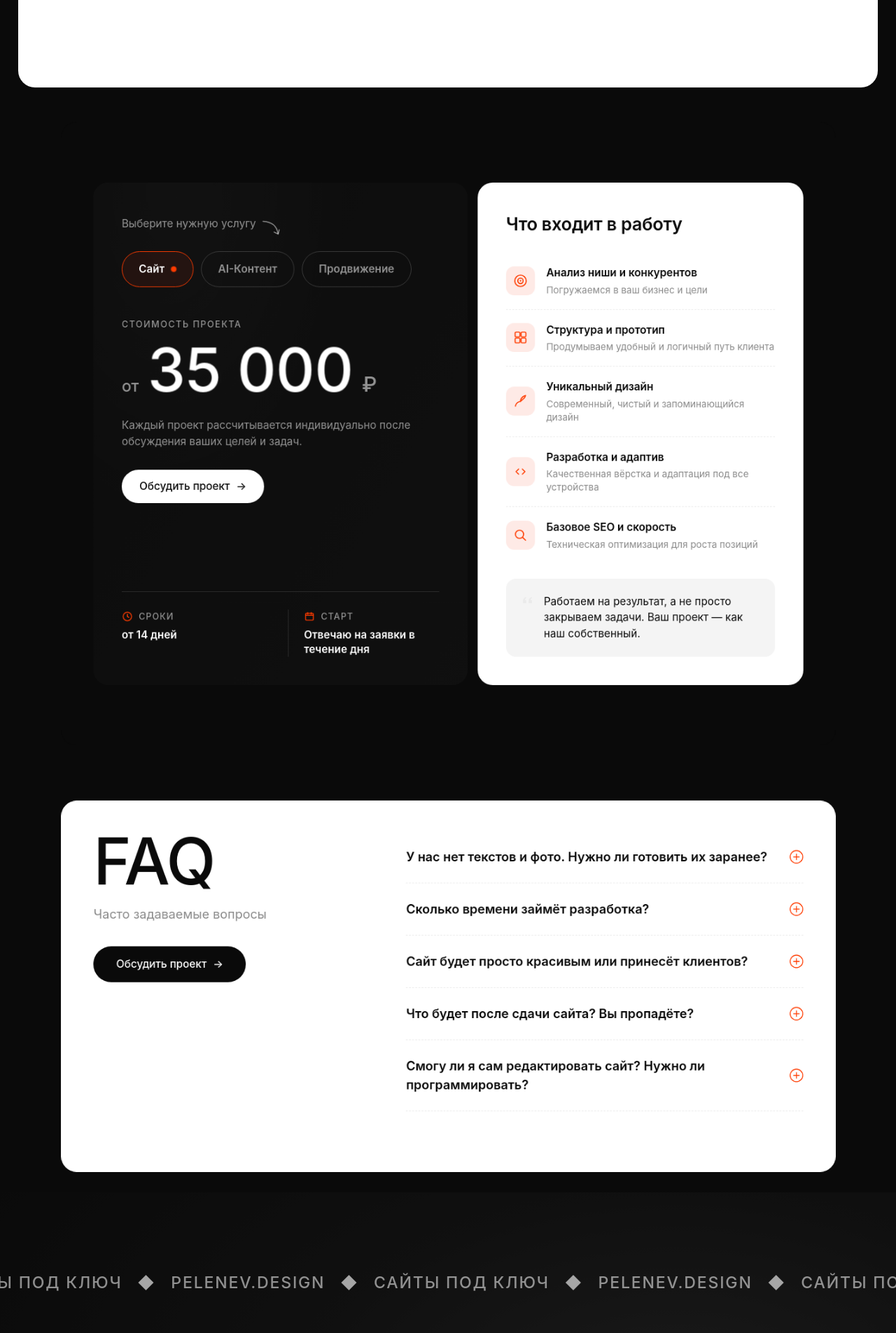
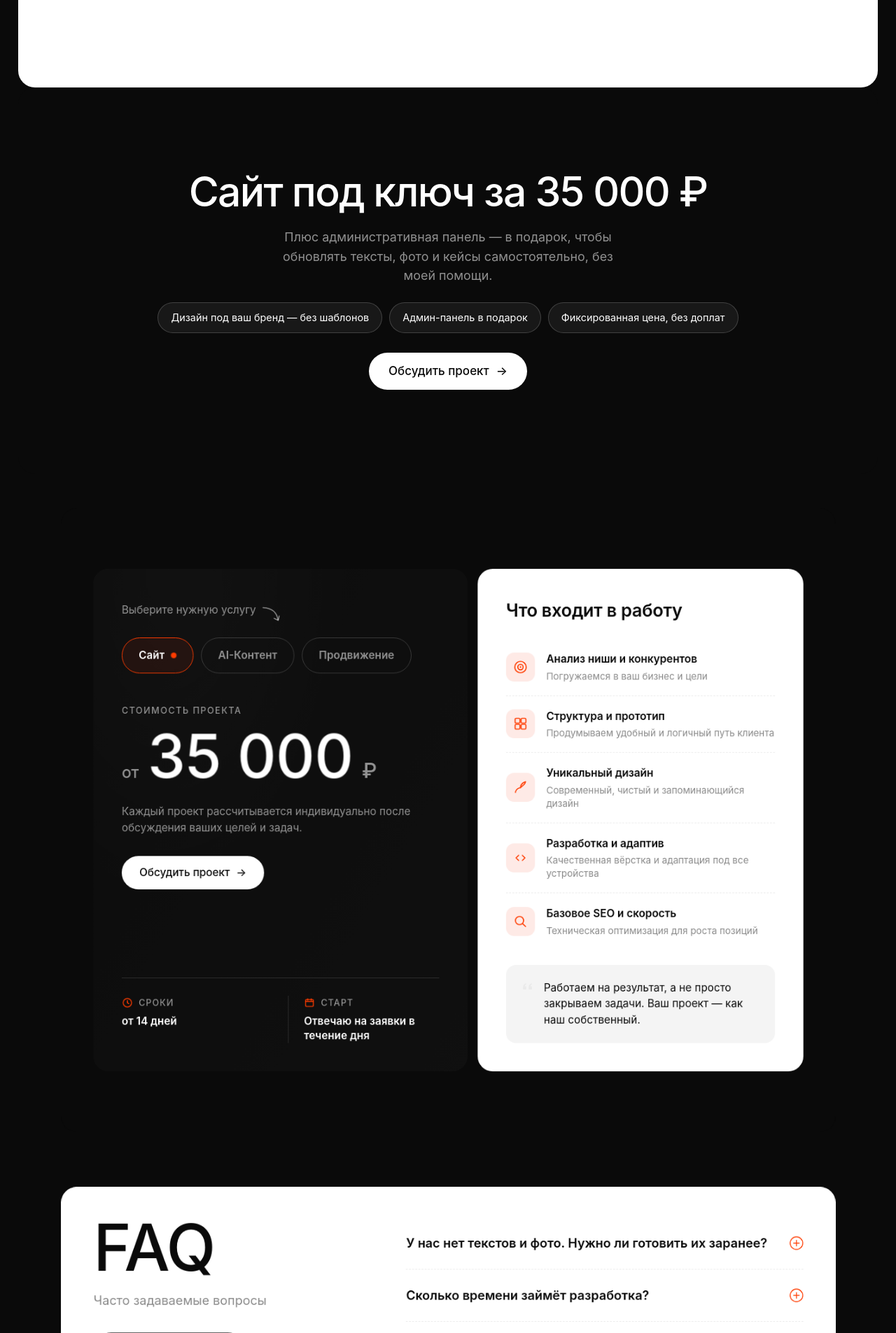
Before and after one commit to PelenevDesign/WebSite, a PHP site: page / in a window 1280 px wide. Shown: the part 2641-4546 px from the top of the page at 70% size. Run offline with PHP 8.4, Linux system fonts and the light colour scheme; some libraries are stand-ins or nearby versions; some web fonts are replaced.

Commit message:
Add "Сайт под ключ за 35 000 ₽" promo banner between Services and Pricing
Same offer already used by the lead-magnet quiz and the /services/websites/
promo section, now also on the homepage right after the services list. CTA
uses the existing data-contact hook (main.js initContact) to open the same
contact-form modal every other CTA on the page uses, rather than a new
one-off mechanism.

Co-Authored-By: Claude Sonnet 5 <noreply@anthropic.com>

```diff
--- a/index.html
+++ b/index.html
@@ -34,7 +34,7 @@
   <link rel="preload" as="style" href="https://rsms.me/inter/inter.css" onload="this.onload=null;this.rel='stylesheet'">
   <noscript><link rel="stylesheet" href="https://rsms.me/inter/inter.css"></noscript>
 
-  <link rel="stylesheet" href="styles.css?v=96">
+  <link rel="stylesheet" href="styles.css?v=97">
 
   <script type="application/ld+json">
   {
@@ -329,6 +329,20 @@
           </div>
         </div>
       </article>
+      </div>
+    </section>
+
+    <!-- Промо-акция: сайт под ключ за 35 000 ₽ -->
+    <section id="promo" class="section section--dark">
+      <div class="container promo">
+        <h2 class="promo__title">Сайт под ключ за 35 000 ₽</h2>
+        <p class="promo__text">Плюс административная панель — в подарок, чтобы обновлять тексты, фото и кейсы самостоятельно, без моей помощи.</p>
+        <ul class="promo__perks">
+          <li>Дизайн под ваш бренд — без шаблонов</li>
+          <li>Админ-панель в подарок</li>
+          <li>Фиксированная цена, без доплат</li>
+        </ul>
+        <a href="#" class="pill pill--light promo__cta" data-contact>Обсудить проект <span class="pill__arrow" aria-hidden="true">&rarr;</span></a>
       </div>
     </section>
 
--- a/styles.css
+++ b/styles.css
@@ -108,6 +108,7 @@ h1, h2, h3, h4{
 #about,
 #services,
 #reviews,
+#promo,
 #pricing,
 #faq{
   width: min(96%, 1600px);
@@ -1645,6 +1646,43 @@ h1, h2, h3, h4{
   }
 }
 
+/* ---------- Промо-акция («Сайт под ключ за 35 000 ₽») ----------
+   Между Services и Pricing. Тот же оффер, что в баннере-квизе в углу
+   и в блоке на /services/websites/ — здесь просто статичный баннер. */
+.promo{
+  text-align: center;
+  padding-block: clamp(24px, 3vh, 40px);
+}
+.promo__title{
+  font-size: clamp(2.4rem, 4.6vw, 4.25rem);
+  font-weight: 500;
+  line-height: 1;
+  letter-spacing: -0.03em;
+  text-wrap: balance;
+}
+.promo__text{
+  margin: clamp(20px, 2.6vh, 28px) auto 0;
+  max-width: 46ch;
+  color: var(--on-dark-2);
+  font-size: clamp(1.0625rem, 1.4vw, 1.25rem);
+  line-height: 1.55;
+}
+.promo__perks{
+  list-style: none;
+  display: flex; flex-wrap: wrap; justify-content: center; gap: 10px;
+  margin: clamp(24px, 3vh, 32px) 0 0;
+  padding: 0;
+}
+.promo__perks li{
+  padding: 10px 18px;
+  border: 1px solid rgba(255,255,255,.18);
+  border-radius: var(--r-pill);
+  background: rgba(255,255,255,.06);
+  font-size: .9rem;
+  color: var(--on-dark);
+}
+.promo__cta{ margin-top: clamp(28px, 3.4vh, 36px); }
+
 /* ---------- Pricing ---------- */
 #pricing{
   border-radius: var(--r-card);
```
